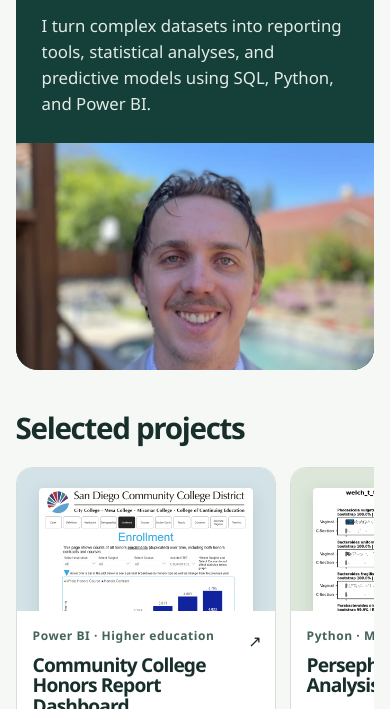
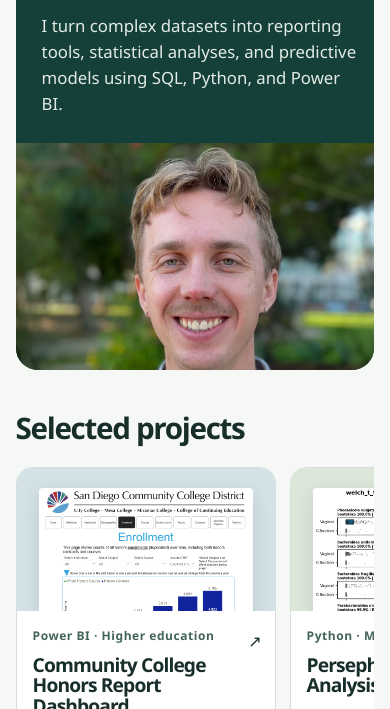
Before and after one commit to alane412/aaron-lane-portfolio, a plain HTML site: page index.html in a window 390 px wide. Shown: the part 135-844 px from the top of the page. Drawn offline with Linux system fonts and the light colour scheme.

Commit message:
Update Portrait Photo

```diff
--- a/index.html
+++ b/index.html
@@ -4,7 +4,7 @@
   <meta charset="utf-8">
   <meta name="viewport" content="width=device-width, initial-scale=1">
   <title>Portfolio | Aaron Lane</title>
-  <link rel="stylesheet" href="portfolio-studio.css?v=contact">
+  <link rel="stylesheet" href="portfolio-studio.css?v=portrait">
 
 </head>
 <body id="top">
@@ -15,7 +15,7 @@
         <p class="role">Data analyst &amp; data scientist.</p>
         <p class="lead">I turn complex datasets into reporting tools, statistical analyses, and predictive models using SQL, Python, and Power BI.</p>
       </div>
-      <div class="portrait"><img src="images/aaron-portrait.webp" width="900" height="1200" style="max-width:100%;height:auto" alt="Aaron Lane"></div>
+      <div class="portrait"><img src="images/aaron-lane-portrait.webp" width="1125" height="1200" alt="Aaron Lane"></div>
     </section>
     <section id="projects"><div class="section-title"><h2>Selected projects</h2></div>
       <div class="grid" id="projectsModal" tabindex="0" role="region" aria-label="Projects">
--- a/portfolio-studio.css
+++ b/portfolio-studio.css
@@ -26,8 +26,8 @@ h1, h2, h3, .role { line-height: 1.06; letter-spacing: -.045em; }
 .hero .lead { max-width: 38ch; color: #e2ebe5; }
 .button { display: inline-flex; align-items: center; gap: 18px; margin-top: 24px; border-radius: 30px; padding: 11px 19px; background: var(--mint); color: var(--ink); font-weight: 650; text-decoration: none; }
 .button:hover { background: #d3fac1; }
-.portrait { position: relative; min-height: 100%; background: #527673; }
-.portrait img { position: absolute; width: 100%; height: 100% !important; object-fit: cover; object-position: 50% 39%; }
+.portrait { position: relative; min-height: 100%; aspect-ratio: 1.65; background: #527673; }
+.portrait img { position: absolute; width: 100%; height: 100%; object-fit: cover; object-position: 50% 8%; }
 .section-title { gap: 12px; padding: 42px 0 20px; }
 h2 { font-size: clamp(1.85rem, 3.5vw, 2.7rem); }
 .grid { display: grid; grid-template-columns: repeat(3,minmax(0,1fr)); gap: 20px; }
@@ -68,8 +68,7 @@ figcaption h3 { font-size: clamp(1.5rem,3vw,2.45rem); }
 @media (max-width: 720px) {
   .slide { grid-template-columns: 1fr; }
   .hero { grid-template-columns: 1fr; }
-  .portrait { height: clamp(200px,58vw,320px); }
-  .portrait img { object-position: 50% 35%; }
+  .portrait { height: clamp(200px,58vw,400px); }
   .section-title { flex-wrap: wrap; }
 }
 
```
Also changed, not shown: images/NEW Aaron Photo.jpeg (added), images/aaron-lane-portrait.webp (added), images/aaron-portrait.webp (deleted), 2 other files.
